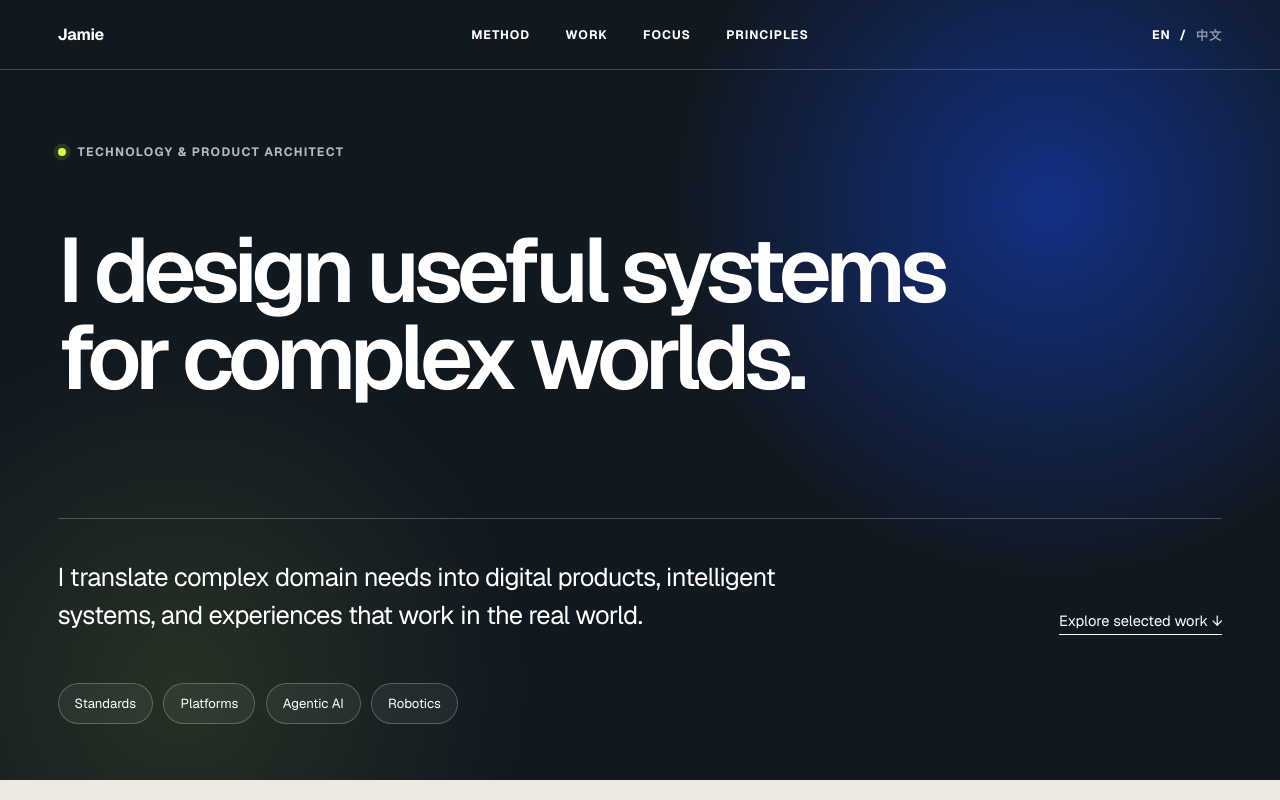
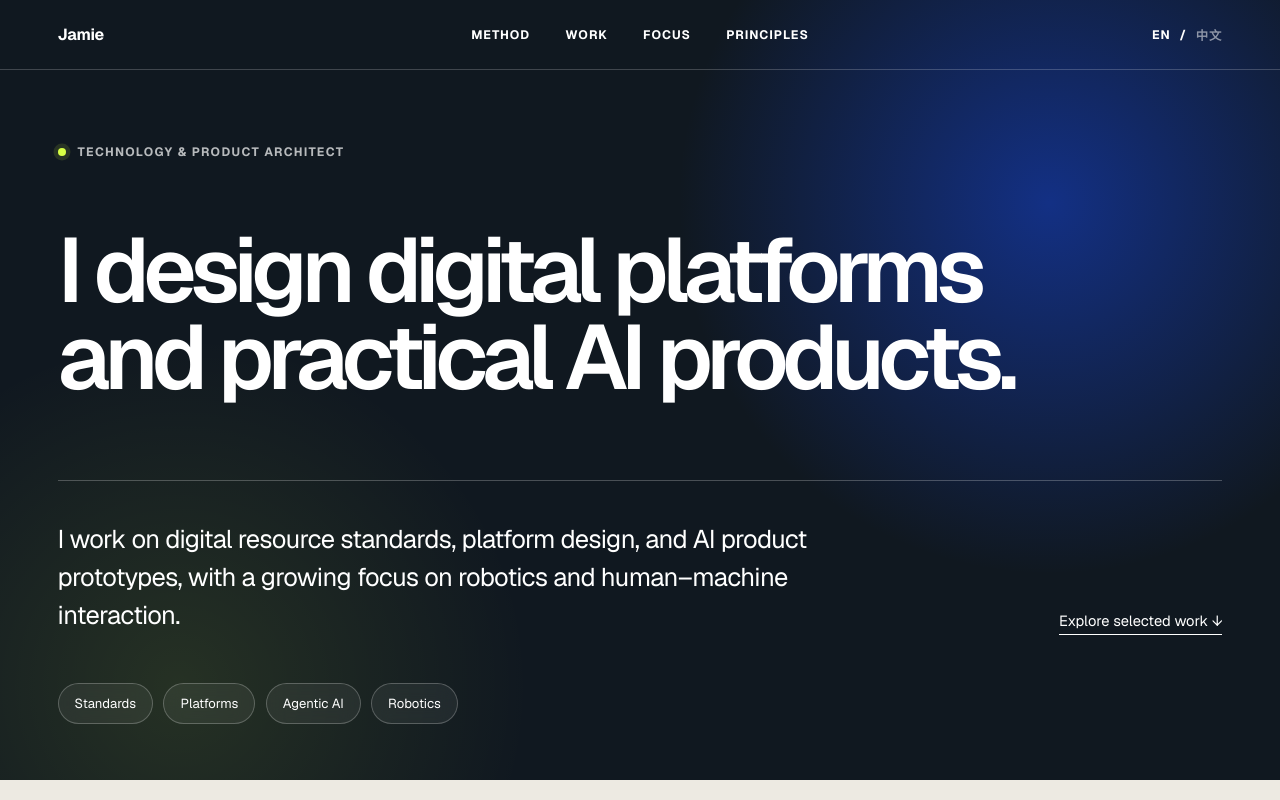
Before and after one commit to midorigb/homepage, a Next.js app: page / in a window 1280 px wide. Shown: the top 800 px of the page. Built offline with nearby package versions, Linux system fonts and the light colour scheme.

Commit message:
Make portfolio copy concrete and direct

```diff
--- a/app/portfolio-page.tsx
+++ b/app/portfolio-page.tsx
@@ -6,22 +6,22 @@ const content = {
     navigationLabel: "Primary navigation",
     nav: [["Method", "#method"], ["Work", "#work"], ["Focus", "#focus"], ["Principles", "#principles"]],
     kicker: "Technology & Product Architect",
-    headline: ["I design useful systems", "for complex worlds."],
-    intro: "I translate complex domain needs into digital products, intelligent systems, and experiences that work in the real world.",
+    headline: ["I design digital platforms", "and practical AI products."],
+    intro: "I work on digital resource standards, platform design, and AI product prototypes, with a growing focus on robotics and human–machine interaction.",
     explore: "Explore selected work",
     signal: ["Standards", "Platforms", "Agentic AI", "Robotics"],
     methodEyebrow: "How I create value",
-    methodHeading: "From an unclear problem to a system people can use.",
-    methodIntro: "My role often spans the space between domain experts, product decisions, and technical delivery.",
+    methodHeading: "I define the rules, map the workflow, design the platform, and test the technology.",
+    methodIntro: "The exact mix changes by project, but the work usually includes these four parts.",
     stages: [
-      { number: "01", verb: "Define", title: "Make complexity legible.", description: "Clarify the problem, establish standards, shape data models, and define the boundaries of the product.", outputs: ["Standards", "Metadata", "Governance", "Product scope"] },
-      { number: "02", verb: "Build", title: "Turn structure into systems.", description: "Translate rules and workflows into platform capabilities, product architecture, and operational tools.", outputs: ["Platforms", "Workflows", "System design", "Delivery"] },
-      { number: "03", verb: "Augment", title: "Add useful intelligence.", description: "Apply models, agents, retrieval, and evaluation where they improve decisions and real work—not just demonstrations.", outputs: ["LLM systems", "Agents / MCP", "Evaluation", "Human-in-the-loop"] },
-      { number: "04", verb: "Connect", title: "Bring systems into the world.", description: "Extend digital capabilities into robots, devices, cultural spaces, and human interactions.", outputs: ["Robotics", "HRI", "Spatial interaction", "Experiences"] },
+      { number: "01", verb: "Define", title: "Set the rules before building.", description: "Identify the resources, users, metadata, and quality requirements that the product needs to support.", outputs: ["Standards", "Metadata", "Governance", "Product scope"] },
+      { number: "02", verb: "Build", title: "Turn rules into platform features.", description: "Map the working process, design the product structure, and translate requirements into usable tools.", outputs: ["Platforms", "Workflows", "System design", "Delivery"] },
+      { number: "03", verb: "Augment", title: "Test where AI actually helps.", description: "Evaluate models and agent workflows against specific tasks, costs, speed, and the need for human review.", outputs: ["LLM systems", "Agents / MCP", "Evaluation", "Human-in-the-loop"] },
+      { number: "04", verb: "Connect", title: "Design interaction beyond the screen.", description: "Explore how software, sensors, devices, and robots can respond clearly to people in physical spaces.", outputs: ["Robotics", "HRI", "Spatial interaction", "Experiences"] },
     ],
     workEyebrow: "Selected work",
-    workHeading: "Selected projects and ongoing experiments.",
-    workIntro: "A selection of work across digital resources, applied AI, and embodied interaction. Public summaries are intentionally anonymized.",
+    workHeading: "Three projects, at three different stages.",
+    workIntro: "One delivered platform, one tool in development, and one direction being explored. Public summaries are intentionally anonymized.",
     labels: { challenge: "Challenge", approach: "Approach", output: "Output" },
     projects: [
       { number: "01", status: "Delivered", title: "Museum digital resource system", challenge: "Create consistency across fragmented digital resources and production practices.", approach: "Define resource standards, metadata, quality rules, and operating workflows before shaping the platform.", output: "A standards framework and a working digital resource management platform.", tags: ["Governance", "Metadata", "Platform", "Museums"] },
@@ -29,8 +29,8 @@ const content = {
       { number: "03", status: "Prototype", title: "Embodied interaction concepts", challenge: "Make agents and robotic systems understandable and useful in physical environments.", approach: "Explore how sensing, agent behavior, and human-centered interaction can work as one product experience.", output: "Interaction concepts and prototypes connecting software intelligence with physical systems.", tags: ["Robotics", "Agents", "HRI", "Physical space"] },
     ],
     focusEyebrow: "Where this work applies",
-    focusHeading: "A method that travels across domains.",
-    focusIntro: "Cultural institutions are a deep area of practice—not a boundary on where the underlying capabilities can create value.",
+    focusHeading: "The kinds of problems I currently work on.",
+    focusIntro: "My experience starts with cultural institutions and digital resources, then extends into AI products and physical interaction.",
     focusAreas: [
       ["Cultural institutions", "Collections, digital resources, interpretation, and public experience."],
       ["Knowledge organizations", "Complex content, governance, discovery, and operational platforms."],
@@ -40,15 +40,15 @@ const content = {
     toolkitLabel: "Working vocabulary",
     toolkit: ["Digital resource standards", "Metadata", "Product architecture", "Multimodal AI", "LLM evaluation", "Agents", "MCP", "Human-in-the-loop", "Robotics", "HRI"],
     principlesEyebrow: "Working principles",
-    principlesHeading: "Technology earns trust through how it is built.",
+    principlesHeading: "Three checks before I call the work finished.",
     principles: [
-      ["01", "Start with trustworthy foundations", "Intelligence is only as useful as the resources, standards, and context beneath it."],
-      ["02", "Design around real workflows", "A product should improve how work gets done, not add another isolated demonstration."],
-      ["03", "Validate in human contexts", "Technical performance matters, but so do clarity, control, reliability, and experience."],
+      ["01", "Are the resources organized?", "Names, metadata, ownership, and quality rules should be clear before new features are added."],
+      ["02", "Does it fit the actual workflow?", "The product should remove steps or make decisions easier for the people doing the work."],
+      ["03", "Can people understand and control it?", "AI and automation need visible limits, reliable feedback, and a clear way for people to intervene."],
     ],
     closingEyebrow: "A connected practice",
-    closingHeading: "Structure first. Intelligence with purpose. Experience in the real world.",
-    closingNote: "Selected work, systems thinking, and ongoing experiments across digital resources, AI, and robotics.",
+    closingHeading: "Standards, platforms, AI prototypes, and interaction design.",
+    closingNote: "Selected work and ongoing experiments across digital resources, AI, and robotics.",
     backToTop: "Back to top ↑",
   },
   zh: {
@@ -56,22 +56,22 @@ const content = {
     navigationLabel: "主导航",
     nav: [["方法", "#method"], ["案例", "#work"], ["领域", "#focus"], ["原则", "#principles"]],
     kicker: "技术与产品架构师",
-    headline: ["为复杂世界，", "设计真正可用的系统。"],
-    intro: "我将复杂领域的需求，转化为数字产品、智能系统，以及能够在真实场景中运行的体验。",
+    headline: ["设计数字平台，", "也探索 AI 的实际应用。"],
+    intro: "我主要从事数字资源标准、平台设计和 AI 产品原型，也在持续探索机器人与人机交互。",
     explore: "查看代表项目",
     signal: ["标准", "平台", "智能体 AI", "机器人"],
     methodEyebrow: "如何创造价值",
-    methodHeading: "从尚未说清的问题，到人们真正能用的系统。",
-    methodIntro: "我的工作通常位于领域专家、产品决策与技术交付的交汇处。",
+    methodHeading: "制定规则、梳理流程、设计平台，也验证新的技术方案。",
+    methodIntro: "每个项目的侧重点不同，但通常会涉及下面四部分工作。",
     stages: [
-      { number: "01", verb: "定义", title: "让复杂问题变得清晰。", description: "理解问题与约束，建立标准、数据模型和治理规则，并明确产品边界。", outputs: ["标准规范", "元数据", "治理体系", "产品范围"] },
-      { number: "02", verb: "构建", title: "把结构转化为系统。", description: "将规则与流程落实为平台能力、产品架构和可持续运行的工具。", outputs: ["平台", "业务流程", "系统设计", "项目交付"] },
-      { number: "03", verb: "赋能", title: "为系统加入有用的智能。", description: "在真正改善决策与工作流程的地方，引入模型、智能体、检索与评测。", outputs: ["大模型系统", "Agent / MCP", "模型评测", "人在回路"] },
-      { number: "04", verb: "连接", title: "让系统进入真实世界。", description: "将数字能力延伸到机器人、设备、文化空间以及人与机器的交互中。", outputs: ["机器人", "人机交互", "空间交互", "体验设计"] },
+      { number: "01", verb: "定义", title: "先把建设规则定清楚。", description: "明确资源类型、使用者、元数据字段和质量要求，避免平台建成后再反复补规则。", outputs: ["标准规范", "元数据", "治理体系", "产品范围"] },
+      { number: "02", verb: "构建", title: "把规则落实为平台功能。", description: "梳理实际工作流程，设计产品结构，并把业务要求转化为可操作的工具。", outputs: ["平台", "业务流程", "系统设计", "项目交付"] },
+      { number: "03", verb: "赋能", title: "验证 AI 到底能帮什么。", description: "围绕具体任务比较模型效果、速度、成本，以及哪些环节仍然需要人工审核。", outputs: ["大模型系统", "Agent / MCP", "模型评测", "人在回路"] },
+      { number: "04", verb: "连接", title: "设计屏幕之外的交互。", description: "探索软件、传感器、设备和机器人如何在实体空间中清楚地回应人的操作。", outputs: ["机器人", "人机交互", "空间交互", "体验设计"] },
     ],
     workEyebrow: "代表性案例",
-    workHeading: "代表项目与持续探索。",
-    workIntro: "部分工作横跨数字资源、应用人工智能与具身交互。公开内容经过匿名化处理。",
+    workHeading: "三个项目，处于三个不同阶段。",
+    workIntro: "一个已经交付的平台、一个正在开发的工具，以及一个仍在探索的方向。公开内容经过匿名化处理。",
     labels: { challenge: "挑战", approach: "方法", output: "交付" },
     projects: [
       { number: "01", status: "已交付", title: "博物馆数字资源体系与平台", challenge: "解决数字资源分散、生产方式不一致以及管理规则缺失的问题。", approach: "先制定资源标准、元数据、质量规则和生产流程，再据此规划平台。", output: "一套数字资源标准规范，以及可运行的数字资源管理平台。", tags: ["资源治理", "元数据", "平台", "博物馆"] },
@@ -79,8 +79,8 @@ const content = {
       { number: "03", status: "原型", title: "具身交互概念", challenge: "让智能体与机器人系统在物理环境中变得易理解、可控制并真正有用。", approach: "探索环境感知、智能体行为与以人为中心的交互如何形成完整产品体验。", output: "连接软件智能与物理系统的交互方案和原型。", tags: ["机器人", "智能体", "人机交互", "实体空间"] },
     ],
     focusEyebrow: "应用领域",
-    focusHeading: "一套可以跨领域迁移的方法。",
-    focusIntro: "文化机构是长期实践的重点，但不是这些底层能力能够创造价值的边界。",
+    focusHeading: "目前主要关注的四类问题。",
+    focusIntro: "实践从文化机构和数字资源开始，并逐步延伸到 AI 产品与实体空间交互。",
     focusAreas: [
       ["文化机构", "藏品、数字资源、知识阐释与公众体验。"],
       ["知识型组织", "复杂内容、资源治理、检索发现与运营平台。"],
@@ -90,15 +90,15 @@ const content = {
     toolkitLabel: "技术与方法",
     toolkit: ["数字资源标准", "元数据", "产品架构", "多模态 AI", "大模型评测", "智能体", "MCP", "人在回路", "机器人", "人机交互"],
     principlesEyebrow: "工作原则",
-    principlesHeading: "技术通过构建方式赢得信任。",
+    principlesHeading: "判断一项工作是否做好的三个问题。",
     principles: [
-      ["01", "从可信基础开始", "智能能力的价值，取决于底层资源、标准与上下文是否可靠。"],
-      ["02", "围绕真实流程设计", "产品应当改善工作的完成方式，而不是增加一个孤立的演示。"],
-      ["03", "在人的场景中验证", "技术性能重要，清晰度、控制感、可靠性与体验同样重要。"],
+      ["01", "资源是否整理清楚？", "名称、元数据、责任归属和质量规则，需要在增加新功能之前明确。"],
+      ["02", "是否符合实际工作流程？", "产品应该减少操作步骤，或帮助实际使用者更容易地作出判断。"],
+      ["03", "人能否理解并控制它？", "AI 与自动化需要明确的边界、可靠的反馈，以及人工介入的方式。"],
     ],
     closingEyebrow: "一体化实践",
-    closingHeading: "先建立结构，让智能有目的，让体验进入真实世界。",
-    closingNote: "关于数字资源、AI 与机器人的代表性工作、系统思考和持续实验。",
+    closingHeading: "标准、平台、AI 原型与交互设计。",
+    closingNote: "关于数字资源、AI 与机器人的代表性工作和持续实验。",
     backToTop: "返回顶部 ↑",
   },
 } as const;
```
Also changed, not shown: 1 other file (tests, documents, lock files or other folders).
